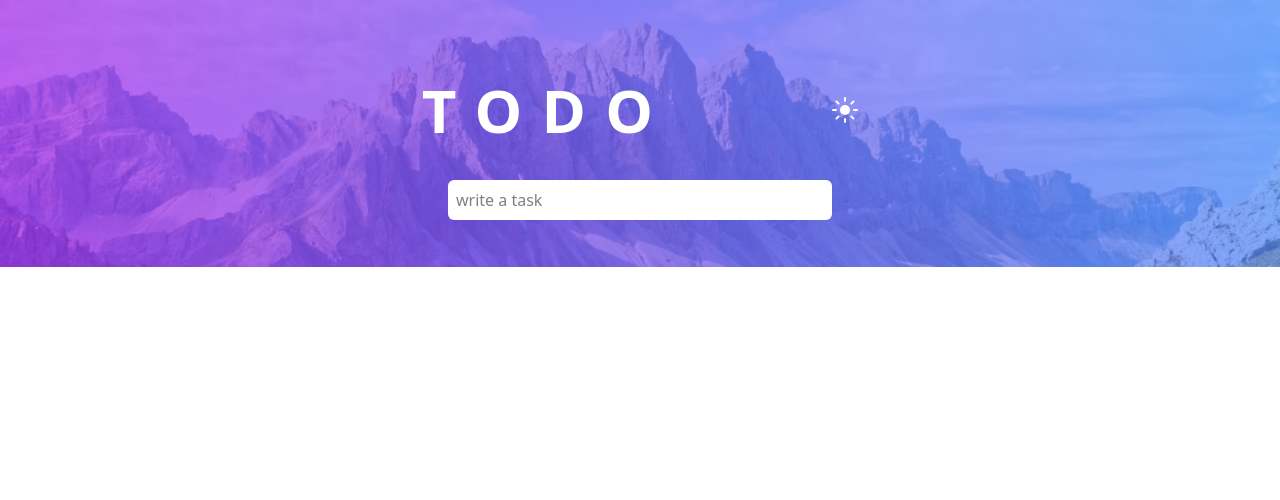
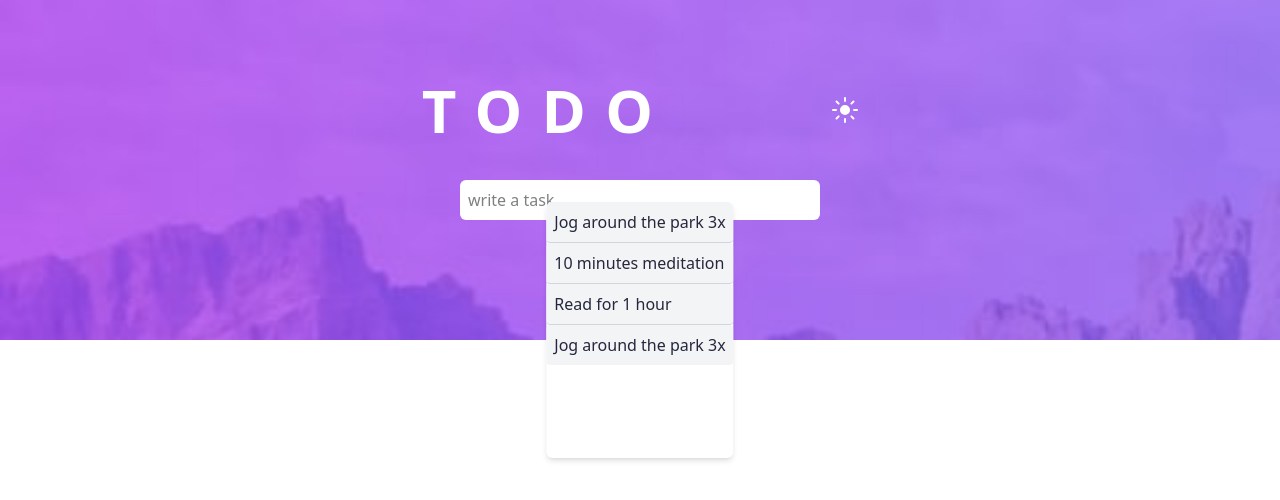
Before and after one commit to Abed001/ReduxTodoApp, a React (Vite) app: page / in a window 1280 px wide. Shown: the top 500 px of the page. Built offline with nearby package versions, Linux system fonts and the light colour scheme.

Commit message:
feat: enable dark mode for bottom section + hide scrollbar for cleaner UI

```diff
--- a/src/App.tsx
+++ b/src/App.tsx
@@ -4,7 +4,10 @@ import Home from "./page/Home";
 export default function App() {
   return (
     <ThemeProvider>
-      <Home />
+      <>
+        <Home />
+      </>
+
       {/* other components */}
     </ThemeProvider>
   );
--- a/src/index.css
+++ b/src/index.css
@@ -3,5 +3,16 @@
 @layer theme {
   @theme {
     --color-darkelements: #25273c;
+    --color-darkbackground: #181824;
   }
 }
+
+@layer utilities {
+  .no-scrollbar::-webkit-scrollbar {
+    display: none;
+  }
+  .no-scrollbar {
+    -ms-overflow-style: none;
+    scrollbar-width: none;
+  }
+}
--- a/src/page/Home.tsx
+++ b/src/page/Home.tsx
@@ -1,20 +1,20 @@
 import ToggleDarkMode from "../component/ToggleDarkMode";
-
 import UpperSection from "../component/UpperSection";
 import { useTheme } from "../context/useTheme";
 
 function Home() {
   const { dark } = useTheme();
   return (
-    <section className={dark ? "dark" : "light"}>
+    <div className={`flex flex-col  h-[100vh] w-full`}>
+      <section className={`px-10 pb-20 `}>
         <div className="flex flex-col">
-        <div className="flex justify-between mx-10 lg:mx-0 lg:justify-center items-center gap-x-40 ">
+          <div className="flex justify-between mx-5 lg:mx-0 lg:justify-center items-center gap-x-40 ">
             <UpperSection />
             <ToggleDarkMode />
           </div>
           <div className="flex justify-center">
             <input
-            className={`mt-10 min-w-[30%] p-2 rounded-md ${
+              className={`mt-10 min-w-[90%] lg:min-w-[30%] p-2 rounded-md ${
                 dark
                   ? "dark:text-white bg-darkelements placeholder-gray-500"
                   : "bg-white text-black "
@@ -25,6 +25,37 @@ function Home() {
           </div>
         </div>
       </section>
+
+      {/*the bottom section*/}
+
+      <section
+        className={`${
+          dark ? "bg-darkbackground" : "bg-white"
+        }   mt-10 relative h-[100vh] w-100% `}
+      >
+        <div className=" absolute top-[-30%] left-[50%] translate-x-[-50%] h-64 overflow-y-auto no-scrollbar rounded-md bg-white dark:bg-gray-800 shadow-md">
+          <ul
+            className={`${
+              dark ? "divide-gray-600 text-white" : " text-darkelements"
+            } divide-y divide-gray-300`}
+          >
+            {" "}
+            <li className="p-2 bg-gray-100 dark:bg-gray-700 rounded">
+              Jog around the park 3x
+            </li>
+            <li className="p-2 bg-gray-100 dark:bg-gray-700 rounded">
+              10 minutes meditation
+            </li>
+            <li className="p-2 bg-gray-100 dark:bg-gray-700 rounded">
+              Read for 1 hour
+            </li>
+            <li className="p-2 bg-gray-100 dark:bg-gray-700 rounded">
+              Jog around the park 3x
+            </li>
+          </ul>
+        </div>
+      </section>
+    </div>
   );
 }
 
```
Lines whose indentation alone changed are shown as unchanged.
